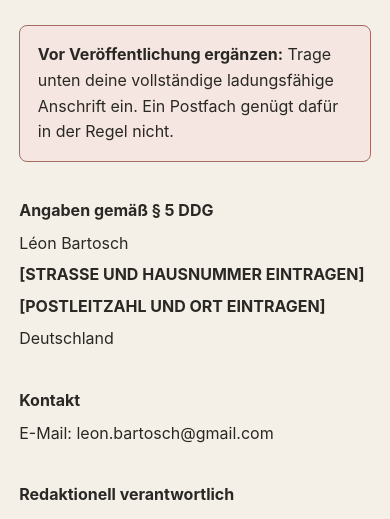
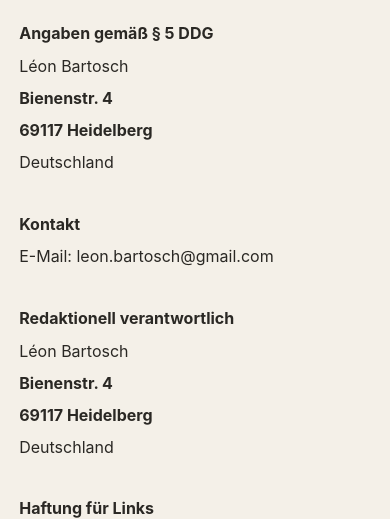
Before and after one commit to LeonBartosch/LeonBartosch.github.io, a website: page impressum.html in a window 390 px wide. Shown: the part 275-794 px from the top of the page. Drawn offline with Linux system fonts and the light colour scheme.

Commit message:
Adjust mobile hero image and update imprint

```diff
--- a/assets/css/style.css
+++ b/assets/css/style.css
@@ -1071,7 +1071,7 @@ video {
   }
 
   .hero-image {
-    object-position: 62% center;
+    object-position: 57% center;
   }
 
   .hero-overlay {
--- a/impressum.html
+++ b/impressum.html
@@ -59,16 +59,10 @@
       <p class="eyebrow">Rechtliche Angaben</p>
       <h1>Impressum</h1>
 
-      <div class="legal-warning">
-        <strong>Vor Veröffentlichung ergänzen:</strong>
-        Trage unten deine vollständige ladungsfähige Anschrift ein. Ein Postfach
-        genügt dafür in der Regel nicht.
-      </div>
-
       <h2>Angaben gemäß § 5 DDG</h2>
       <p>Léon Bartosch</p>
-      <p><strong>[STRASSE UND HAUSNUMMER EINTRAGEN]</strong></p>
-      <p><strong>[POSTLEITZAHL UND ORT EINTRAGEN]</strong></p>
+      <p><strong>Bienenstr. 4</strong></p>
+      <p><strong>69117 Heidelberg</strong></p>
       <p>Deutschland</p>
 
       <h2>Kontakt</h2>
@@ -79,7 +73,9 @@
 
       <h2>Redaktionell verantwortlich</h2>
       <p>Léon Bartosch</p>
-      <p><strong>[VOLLSTÄNDIGE ANSCHRIFT WIE OBEN EINTRAGEN]</strong></p>
+      <p><strong>Bienenstr. 4</strong></p>
+      <p><strong>69117 Heidelberg</strong></p>
+      <p>Deutschland</p>
 
       <h2>Haftung für Links</h2>
       <p>
```
